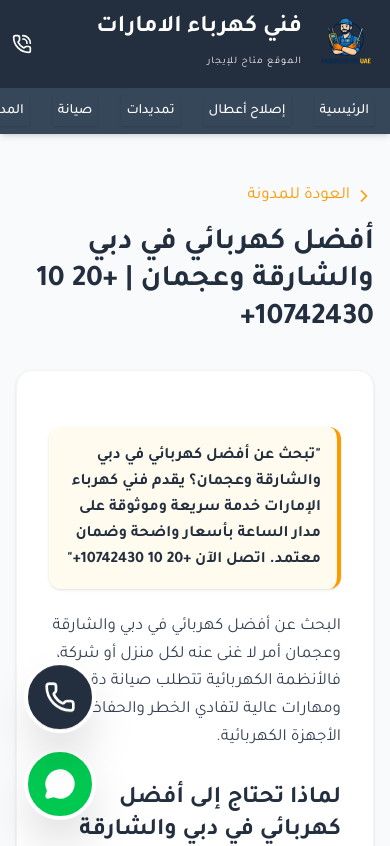
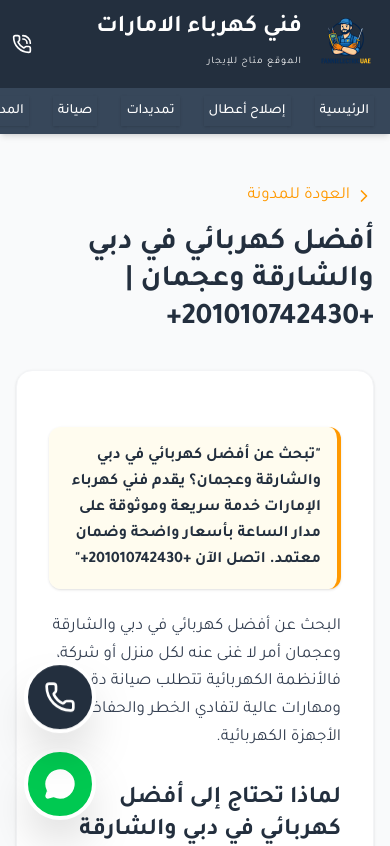
Before and after one commit to AhmedZakaria14/FanniElectricUAE, a Next.js app: page /blog/best-electrician-dubai-sharjah-ajman in a window 390 px wide. Shown: the top 846 px of the page. Built offline with nearby package versions, Linux system fonts and the light colour scheme.

Commit message:
Normalize phone number in app/blog/best-electrician-dubai-sharjah-ajman/page.tsx

```diff
--- a/app/blog/best-electrician-dubai-sharjah-ajman/page.tsx
+++ b/app/blog/best-electrician-dubai-sharjah-ajman/page.tsx
@@ -5,8 +5,8 @@ import Link from 'next/link';
 import TableOfContents from '@/components/table-of-contents';
 
 export const metadata: Metadata = {
-  title: `دليل أفضل كهربائي في دبي والشارقة وعجمان | +20 10 10742430+ | الموقع متاح للإيجار`,
-  description: `الموقع متاح للإيجار. للتواصل: +20 10 10742430. تبحث عن أفضل كهربائي في دبي والشارقة وعجمان؟ يقدم فني كهرباء الإمارات خدمة سريعة وموثوقة على مدار الساعة بأسعار واضحة وضمان معتمد. اتصل الآن +20 10 10742430+`,
+  title: `دليل أفضل كهربائي في دبي والشارقة وعجمان | +201010742430+ | الموقع متاح للإيجار`,
+  description: `الموقع متاح للإيجار. للتواصل: +201010742430. تبحث عن أفضل كهربائي في دبي والشارقة وعجمان؟ يقدم فني كهرباء الإمارات خدمة سريعة وموثوقة على مدار الساعة بأسعار واضحة وضمان معتمد. اتصل الآن +201010742430+`,
   alternates: {
     canonical: "https://www.fannielectricuae.com/blog/best-electrician-dubai-sharjah-ajman",
   },
@@ -45,7 +45,7 @@ export default function BlogPost() {
             العودة للمدونة
           </Link>
           <h1 className="text-3xl md:text-4xl font-bold text-amazon-blue leading-tight mb-4">
-            أفضل كهربائي في دبي والشارقة وعجمان | +20 10 10742430+
+            أفضل كهربائي في دبي والشارقة وعجمان | +201010742430+
           </h1>
         </div>
 
@@ -54,7 +54,7 @@ export default function BlogPost() {
             <div className="prose prose-lg max-w-none prose-headings:text-amazon-blue prose-a:text-amazon-orange hover:prose-a:text-orange-600 prose-img:rounded-xl">
               <div dangerouslySetInnerHTML={{ __html: `
 <blockquote dir="rtl" class="my-6 p-4 rounded-xl border-r-4 border-amazon-orange bg-amber-50/80 text-amazon-blue font-bold text-base md:text-lg leading-relaxed shadow-sm">
-"تبحث عن أفضل كهربائي في دبي والشارقة وعجمان؟ يقدم فني كهرباء الإمارات خدمة سريعة وموثوقة على مدار الساعة بأسعار واضحة وضمان معتمد. اتصل الآن +20 10 10742430+"
+"تبحث عن أفضل كهربائي في دبي والشارقة وعجمان؟ يقدم فني كهرباء الإمارات خدمة سريعة وموثوقة على مدار الساعة بأسعار واضحة وضمان معتمد. اتصل الآن +201010742430+"
 </blockquote>
 <p dir="rtl" class="text-gray-700 leading-relaxed mb-6">البحث عن أفضل كهربائي في دبي والشارقة وعجمان أمر لا غنى عنه لكل منزل أو شركة، فالأنظمة الكهربائية تتطلب صيانة دقيقة ومهارات عالية لتفادي الخطر والحفاظ على الأجهزة الكهربائية.</p>
 <h2 dir="rtl" id="section-1" class="text-2xl font-bold text-amazon-blue mt-8 mb-4">لماذا تحتاج إلى أفضل كهربائي في دبي والشارقة وعجمان؟</h2>
@@ -94,13 +94,13 @@ export default function BlogPost() {
 </ul>
 <h2 dir="rtl" id="section-16" class="text-2xl font-bold text-amazon-blue mt-8 mb-4">الأسئلة الشائعة حول خدماتنا</h2>
 <h3 dir="rtl" id="section-17" class="text-xl font-bold text-amazon-blue mt-6 mb-3">ما هو رقم كهربائي طوارئ في دبي والشارقة وعجمان؟</h3>
-<p dir="rtl" class="text-gray-700 leading-relaxed mb-6">اتصل بنا على <a href="tel:+201010742430" target="_blank" rel="noopener noreferrer" class="text-[#007185] hover:underline font-bold">+20 10 10742430</a> للحصول على أسرع خدمة طوارئ.</p>
+<p dir="rtl" class="text-gray-700 leading-relaxed mb-6">اتصل بنا على <a href="tel:+201010742430" target="_blank" rel="noopener noreferrer" class="text-[#007185] hover:underline font-bold">+201010742430</a> للحصول على أسرع خدمة طوارئ.</p>
 <h3 dir="rtl" id="section-18" class="text-xl font-bold text-amazon-blue mt-6 mb-3">كم يستغرق وصول الفني بعد التواصل؟</h3>
 <p dir="rtl" class="text-gray-700 leading-relaxed mb-6">يتراوح وقت الوصول بين 30 و45 دقيقة بفضل الانتشار الجغرافي الواسع.</p>
 <h3 dir="rtl" id="section-19" class="text-xl font-bold text-amazon-blue mt-6 mb-3">هل توجد ضمانات على أعمال الصيانة والتركيب؟</h3>
 <p dir="rtl" class="text-gray-700 leading-relaxed mb-6">نعم، نوفر ضماناً معتمداً ومكتوباً على كافة الإصلاحات وقطع الغيار.</p>
 <h2 dir="rtl" id="section-20" class="text-2xl font-bold text-amazon-blue mt-8 mb-4">الخاتمة</h2>
-<p dir="rtl" class="text-gray-700 leading-relaxed mb-6">تواصل الآن مع فني كهرباء الإمارات على الرقم <a href="tel:+201010742430" target="_blank" rel="noopener noreferrer" class="text-[#007185] hover:underline font-bold">+20 10 10742430</a> أو احجز عبر <a href="https://www.fannielectricuae.com/#booking" target="_blank" rel="noopener noreferrer" class="text-[#007185] hover:underline font-bold">نموذج الحجز المباشر</a> ليحل الفني المشكلة فوراً.</p>
+<p dir="rtl" class="text-gray-700 leading-relaxed mb-6">تواصل الآن مع فني كهرباء الإمارات على الرقم <a href="tel:+201010742430" target="_blank" rel="noopener noreferrer" class="text-[#007185] hover:underline font-bold">+201010742430</a> أو احجز عبر <a href="https://www.fannielectricuae.com/#booking" target="_blank" rel="noopener noreferrer" class="text-[#007185] hover:underline font-bold">نموذج الحجز المباشر</a> ليحل الفني المشكلة فوراً.</p>
 <h2 dir="rtl" class="text-2xl font-bold text-amazon-blue mt-8 mb-4">خدمات ومقالات ذات صلة</h2><ul class="list-disc list-inside text-gray-700 space-y-2 mb-6 ml-4"><li dir="rtl">لحل مشاكلك في دبي، تواصل مع <a href="/blog/electrician-in-dubai-24h" class="text-[#007185] hover:underline font-bold">كهربائي منازل في دبي متاح 24 ساعة</a>.</li><li dir="rtl">إذا كنت تسكن في الشارقة، نقدم لك <a href="/blog/electrician-in-sharjah-guide" class="text-[#007185] hover:underline font-bold">خدمات صيانة الأعطال الكهربائية في الشارقة</a>.</li><li dir="rtl">نوفر أيضاً <a href="/blog/home-electrician-ajman-guide" class="text-[#007185] hover:underline font-bold">فني كهربائي متخصص في عجمان</a>.</li></ul>` }} />
             </div>
           </main>
```
